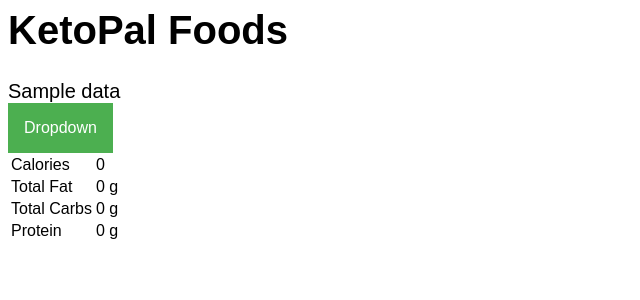
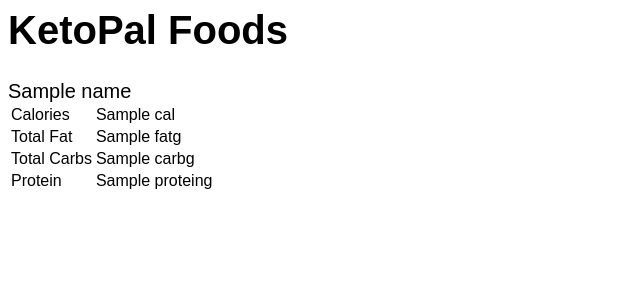
Before and after one commit to rl2745/KetoPalWebDesign, a Flask app: template templates/foods.html in a window 1280 px wide. Shown: the top 300 px of the page, without its empty margins (0-640 px from the left). Run offline with Flask 2, Linux system fonts and the light colour scheme; the template is opened without the code that fills it: most values are stand-ins (such as "Sample title", 1, 10 or a date in 2020); parts of the project's set-up code (start-up, migrations or seed data) failed here and were passed over.

Commit message:
static food display

```diff
--- a/server.py
+++ b/server.py
@@ -162,12 +162,17 @@ def index():
 
 @app.route('/foods')
 def foods():
-  cursor = g.conn.execute("SELECT fname FROM food WHERE fname='Almonds'")
-  names = []
-  for result in cursor:
-    names.append(result['fname'])  # can also be accessed using result[0]
+  cursor = g.conn.execute("SELECT * FROM food WHERE fname='Almonds'")
+  result = cursor.fetchone()
   cursor.close()
-  context = dict(data = names)
+  context = dict(
+    name = result['fname'],
+    cal=result['calories'],
+    protein=result['proteins'],
+    carb=result['carbs'],
+    fat=result['fats'])
+
+
 
   return render_template("foods.html", **context)
 
--- a/templates/foods.html
+++ b/templates/foods.html
@@ -4,68 +4,14 @@
       font-size: 15pt;
       font-family: arial;
     }
-    /* Dropdown Button */
-.dropbtn {
-    background-color: #4CAF50;
-    color: white;
-    padding: 16px;
-    font-size: 16px;
-    border: none;
-    cursor: pointer;
-}
-
-/* The container <div> - needed to position the dropdown content */
-.dropdown {
-    position: relative;
-    display: inline-block;
-}
-
-/* Dropdown Content (Hidden by Default) */
-.dropdown-content {
-    display: none;
-    position: absolute;
-    background-color: #f9f9f9;
-    min-width: 160px;
-    box-shadow: 0px 8px 16px 0px rgba(0,0,0,0.2);
-    z-index: 1;
-}
-
-/* Links inside the dropdown */
-.dropdown-content a {
-    color: black;
-    padding: 12px 16px;
-    text-decoration: none;
-    display: block;
-}
-
-/* Change color of dropdown links on hover */
-.dropdown-content a:hover {background-color: #f1f1f1}
-
-/* Show the dropdown menu on hover */
-.dropdown:hover .dropdown-content {
-    display: block;
-}
-
-/* Change the background color of the dropdown button when the dropdown content is shown */
-.dropdown:hover .dropbtn {
-    background-color: #3e8e41;
-}
   </style>
 
 
 <body>
   <h1>KetoPal Foods</h1>
-<div>
-    <div>{{data}}</div>
+  <div>
+    <div>{{name}}</div>
   </div>
-<div class="dropdown">
-  <button class="dropbtn">Dropdown</button>
-  <div class="dropdown-content">
-    <a href="#">Link 1</a>
-    <a href="#">Link 2</a>
-    <a href="#">Link 3</a>
-  </div>
-</div>
 
 <table id="nutrition-facts">
 
@@ -77,21 +23,21 @@
 	<tbody>
 		<tr>
 			<td class="col-1">Calories</td>
-			<td class="col-2">0</td>
+			<td class="col-2">{{cal}}</td>
 		</tr>
 		<tr>
 			<td class="col-1">Total Fat</td>
-			<td class="col-2">0 g</td>
+			<td class="col-2">{{fat}}g</td>
 		</tr>
 
 		<tr>
 			<td class="col-1">Total Carbs</td>
-			<td class="col-2">0 g</td>
+			<td class="col-2">{{carb}}g</td>
 		</tr>
 
 		<tr>
 			<td class="col-1">Protein</td>
-			<td class="col-2">0 g</td>
+			<td class="col-2">{{protein}}g</td>
 		</tr>
 
 
```
